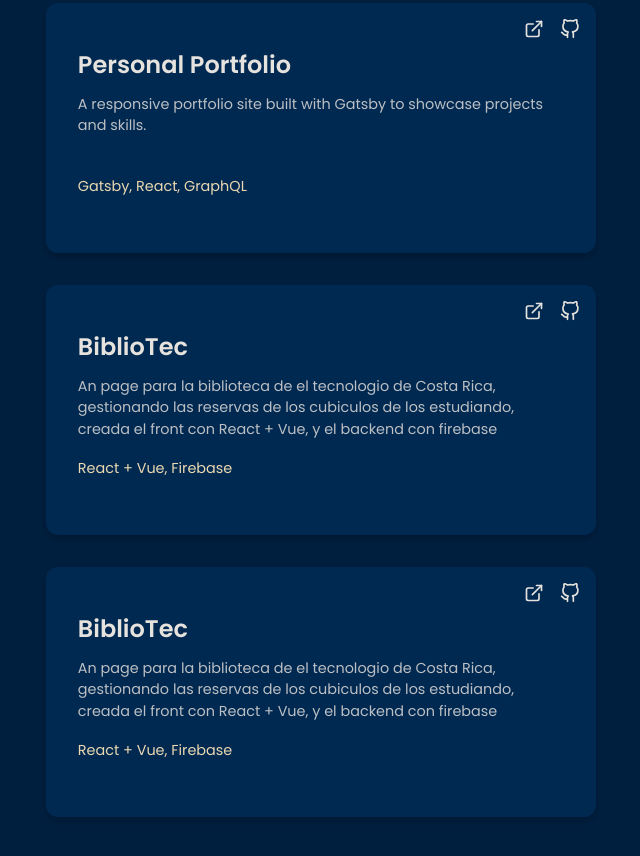
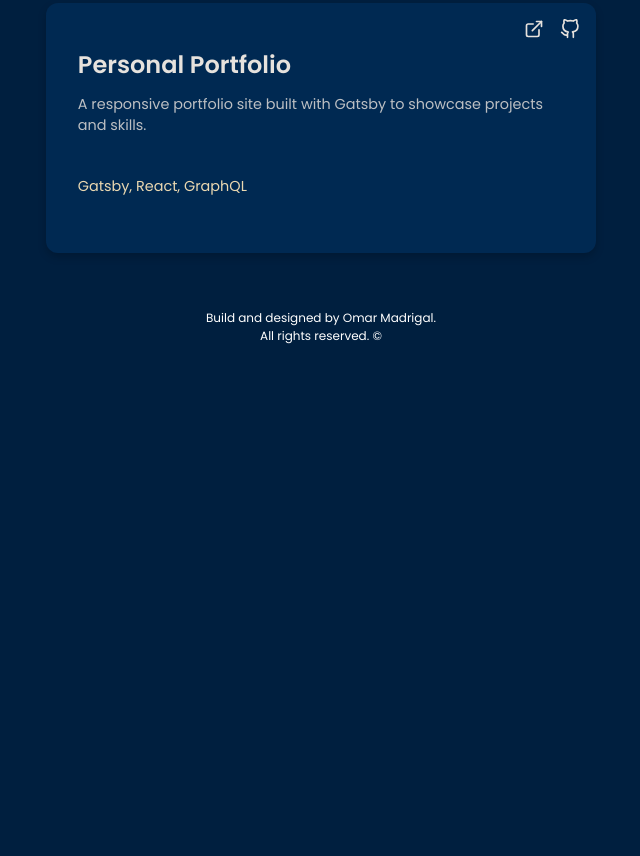
Before and after one commit to predye28/personal-portfolio, a Gatsby site in the folder predyye/: page / in a window 1280 px wide. Shown: the part 1932-2788 px from the top of the page, without its empty margins (319-959 px from the left). After the commit the page ends 2285 px from the top, so only its background shows below. Built offline with nearby package versions, Linux system fonts and the light colour scheme; Gatsby itself is replaced by a stand-in of ours; animation ran at ten frames a second.

Commit message:
Update ProjectsSection.js

```diff
--- a/predyye/src/components/ProjectsSection.js
+++ b/predyye/src/components/ProjectsSection.js
@@ -14,20 +14,6 @@ const projectsData = [
     description: "A responsive portfolio site built with Gatsby to showcase projects and skills.",
     technologies: "Gatsby, React, GraphQL",
     githubLink: "https://github.com/predye28/personal-portfolio",
-    externalLink: "https://tecdigital.tec.ac.cr/dotlrn/index",
-  },
-  {
-    title: "BiblioTec",
-    description: "An page para la biblioteca de el tecnologio de Costa Rica, gestionando las reservas de los cubiculos de los estudiando, creada el front con React + Vue, y el backend con firebase",
-    technologies: "React + Vue, Firebase",
-    githubLink: "https://github.com/Jeremy-mfs/BiblioTec",
-    externalLink: "https://tecdigital.tec.ac.cr/dotlrn/index",
-  },
-  {
-    title: "BiblioTec",
-    description: "An page para la biblioteca de el tecnologio de Costa Rica, gestionando las reservas de los cubiculos de los estudiando, creada el front con React + Vue, y el backend con firebase",
-    technologies: "React + Vue, Firebase",
-    githubLink: "https://github.com/Jeremy-mfs/BiblioTec",
     externalLink: "https://tecdigital.tec.ac.cr/dotlrn/index",
   },
 
```
